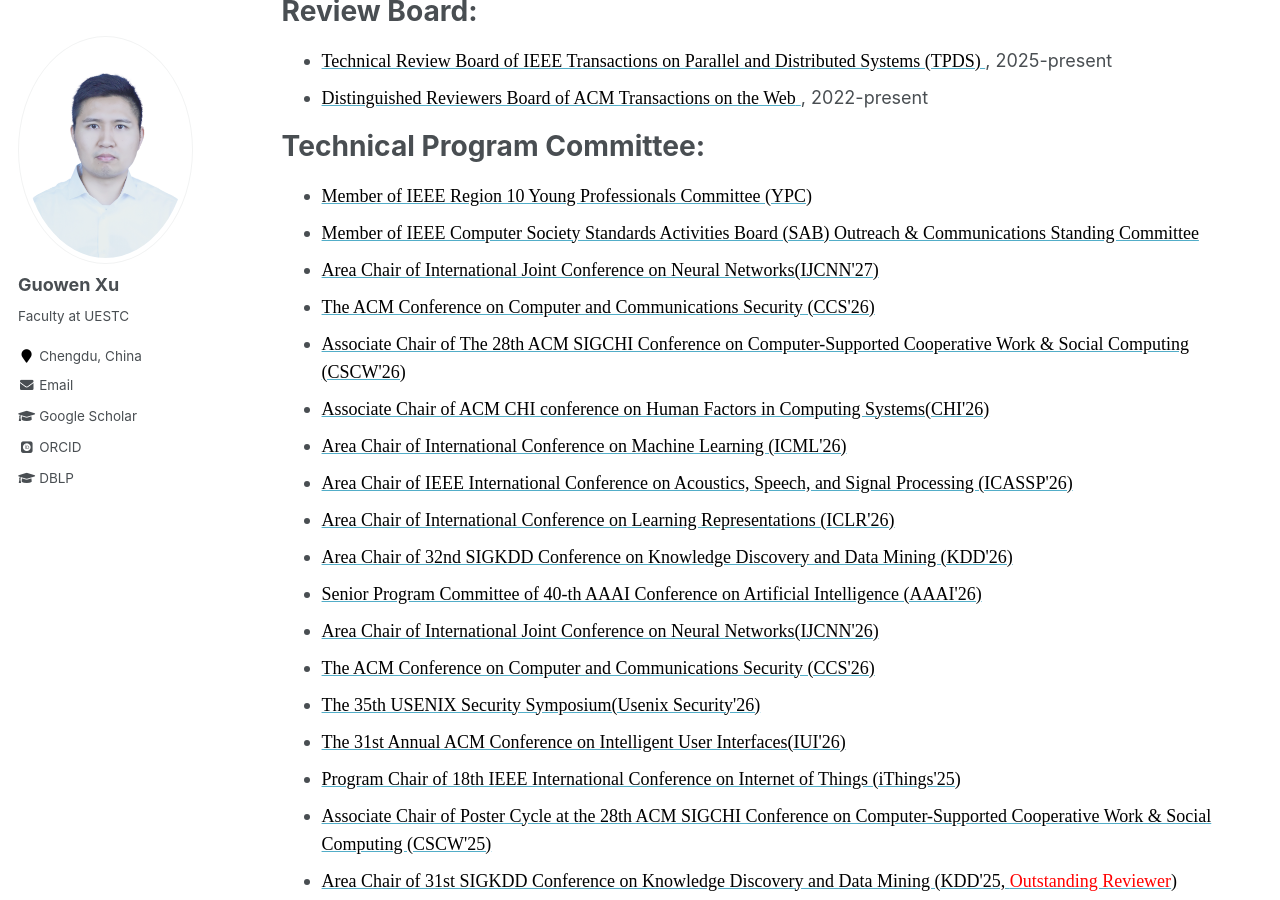
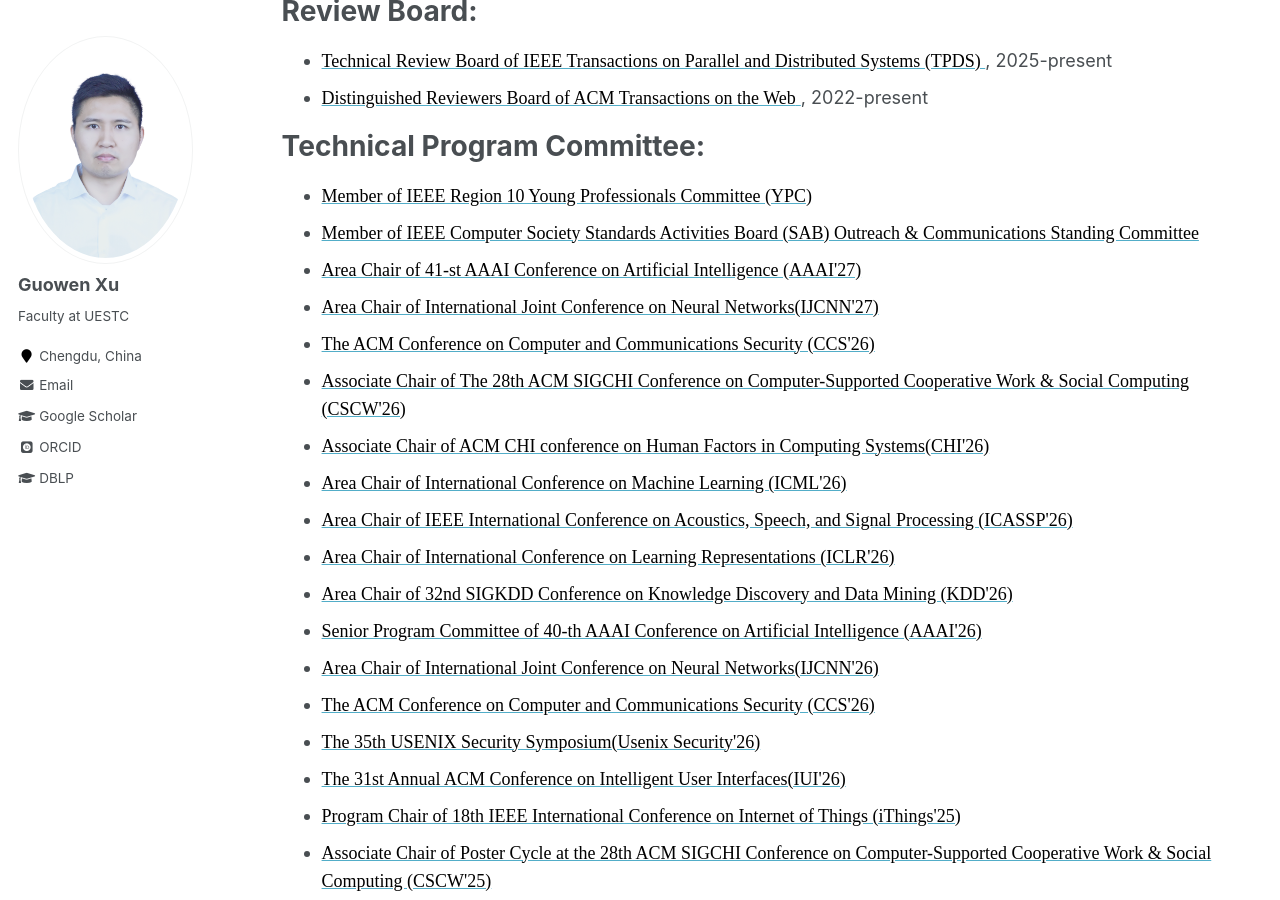
Before and after one commit to Guowen-xu/guowen-xu.github.io, a Jekyll site: the page built from _pages/services.md, in a window 1280 px wide and 900 px high, scrolled down 707 px. Built offline with Jekyll 4.4.1, drawn with Linux system fonts in a browser that asks for light colours; some web fonts are replaced.

Commit message:
Update services.md

```diff
--- a/_pages/services.md
+++ b/_pages/services.md
@@ -34,7 +34,8 @@ Technical Program Committee:
 
 *   [ <font face="Times New Roman" color=black size=4> Member of IEEE Region 10 Young Professionals Committee (YPC) </font>](https://yp.ieeer10.org/)
 * [ <font face="Times New Roman" color=black size=4> Member of IEEE Computer Society Standards Activities Board (SAB) Outreach & Communications Standing Committee </font>](https://www.computer.org/volunteering/boards-and-committees/standards-activities/home#sponsored)
-* [<font face="Times New Roman" color=black size=4>Area Chair of International Joint Conference on Neural Networks(IJCNN'27)</font>](https://attend.ieee.org/wcci-2027/)
+* [<font face="Times New Roman" color=black size=4>Area Chair of 41-st AAAI Conference on Artificial Intelligence (AAAI'27)</font>](https://aaai.org/conference/aaai/aaai-27/)
+*  [<font face="Times New Roman" color=black size=4>Area Chair of International Joint Conference on Neural Networks(IJCNN'27)</font>](https://attend.ieee.org/wcci-2027/)
 * [<font face="Times New Roman" color=black size=4>The ACM Conference on Computer and Communications Security (CCS'26)</font>](https://www.sigsac.org/ccs/CCS2026/)
 *   [<font face="Times New Roman" color=black size=4> Associate Chair of The 28th ACM SIGCHI Conference on Computer-Supported Cooperative Work & Social Computing (CSCW'26)</font>](https://cscw.acm.org/2026/)
 *    [<font face="Times New Roman" color=black size=4>Associate Chair of ACM CHI conference on Human Factors in Computing Systems(CHI'26)</font>](https://chi2026.acm.org/)
```
